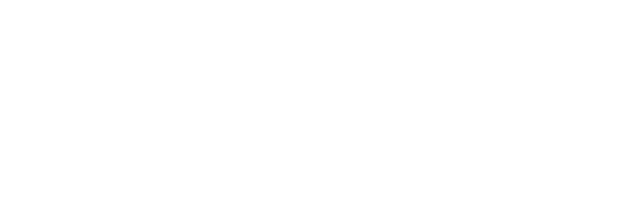
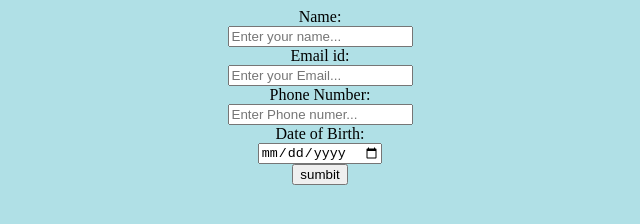
Before and after one commit to Aman241999/task4, a plain HTML site: page index.html in a window 1280 px wide. Shown: the whole page, without its empty margins (320-960 px from the left). Drawn offline with Linux system fonts and the light colour scheme.

Commit message:
Update index.html

```diff
--- a/index.html
+++ b/index.html
@@ -5,7 +5,19 @@
     <meta name="viewport" content="width=device-width, initial-scale=1.0">
     <title>Document</title>
 </head>
-<body>
+<body style="background-color: powderblue;">
+    <form  style="text-align: center;" onsubmit="saveTolocalStorage(event)" >
+        <label>Name:</label><br>
+        <input type="text" placeholder="Enter your name..." name="Username" required/><br>
+        <label>Email id:</label><br>
+        <input type="email" placeholder="Enter your Email..." name="emailId" required/><br>
+        <label>Phone Number:</label><br>
+        <input type="tel" placeholder="Enter Phone numer..." name="phonenumber"/><br>
+
+        <label>Date of Birth:</label><br>
+        <input type="date" placeholder="Enter of Date Birth" name="dob" required><br>
+        <button>sumbit</button>
+    </form>
     <script src="main.js"></script>
 </body>
 </html>
```
